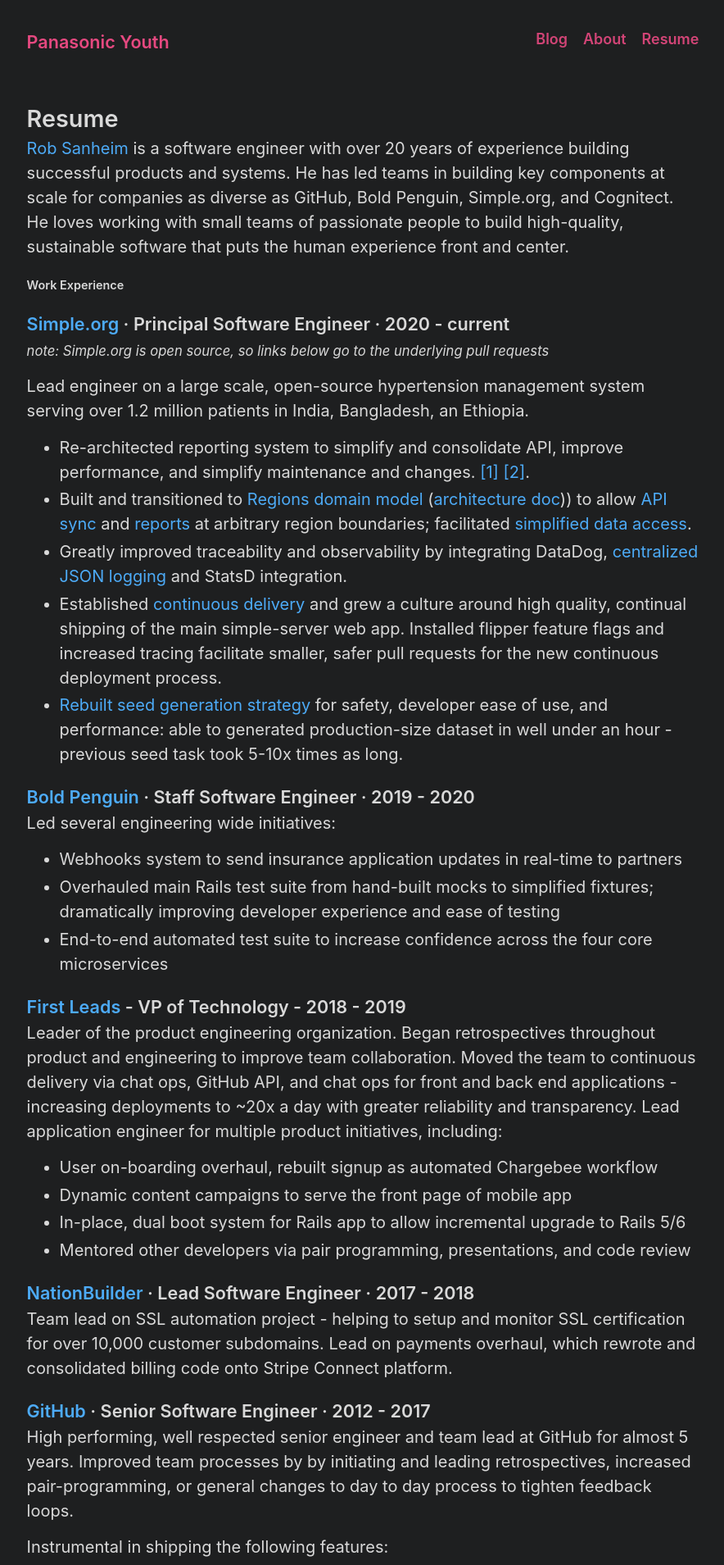
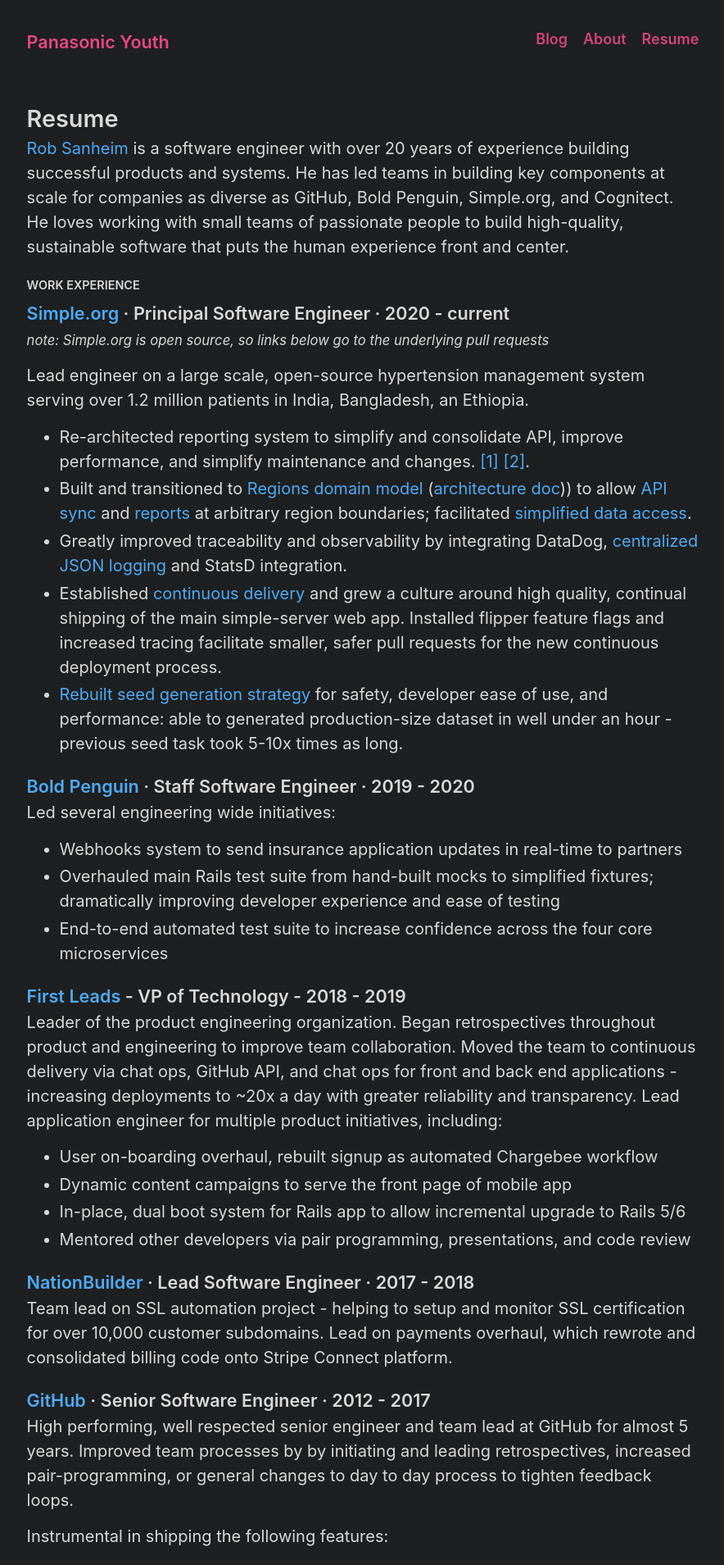
Before and after one commit to rsanheim/rsanheim.github.com, a Jekyll site: the page built from resume.md, in a window 1280 px wide. Shown: the top 1909 px of the page at 82% size, without its empty margins (197-1081 px from the left). Built offline with Jekyll 4.4.1, drawn with Linux system fonts in a browser that asks for light colours.

Commit message:
more tweaks

```diff
--- a/_sass/_print.scss
+++ b/_sass/_print.scss
@@ -29,9 +29,12 @@
     h1 { font-size: 18px; }
     h2 { font-size: 16px; }
     h3 { font-size: 14px; }
-    h4 { font-size: 13px; text-transform: capitalize; }
+    h4 { font-size: 13px; }
     h5, h6 { font-size: 12px; }
 
+    h4.work-experience {
+      margin-bottom: -0.5rem;
+    }
     ul li {
       margin: 0;
       padding: 0;
--- a/_sass/_type.scss
+++ b/_sass/_type.scss
@@ -40,6 +40,15 @@
     line-height: 1.3;
     margin-top: 1.6rem;
     margin-bottom: 0.2rem;
+  }
+
+  h4.work-experience {
+    margin-bottom: -0.9rem;
+  }
+
+  h4 {
+    margin-bottom: 0;
+    text-transform: uppercase;
   }
 }
 
--- a/resume.md
+++ b/resume.md
@@ -6,10 +6,10 @@
 
 [Rob Sanheim](mailto:rsanheim@gmail.com) is a software engineer with over 20 years of experience building successful products and systems. He has led teams in building key components at scale for companies as diverse as GitHub, Bold Penguin, Simple.org, and Cognitect. He loves working with small teams of passionate people to build high-quality, sustainable software that puts the human experience front and center.
 
-#### Work Experience
+<h4 class="work-experience">Work Experience</h4>
 ## [Simple.org](https://simple.org) &middot; Principal Software Engineer &middot; 2020 - current
 
-<small> *note: Simple.org is open source, so links below go to the underlying pull requests*</small>
+<small>*note: Simple.org is open source, so links below go to the underlying pull requests*</small>
 
 Lead engineer on a large scale, open-source hypertension management system serving over 1.2 million patients in India, Bangladesh, an Ethiopia.
 
```
